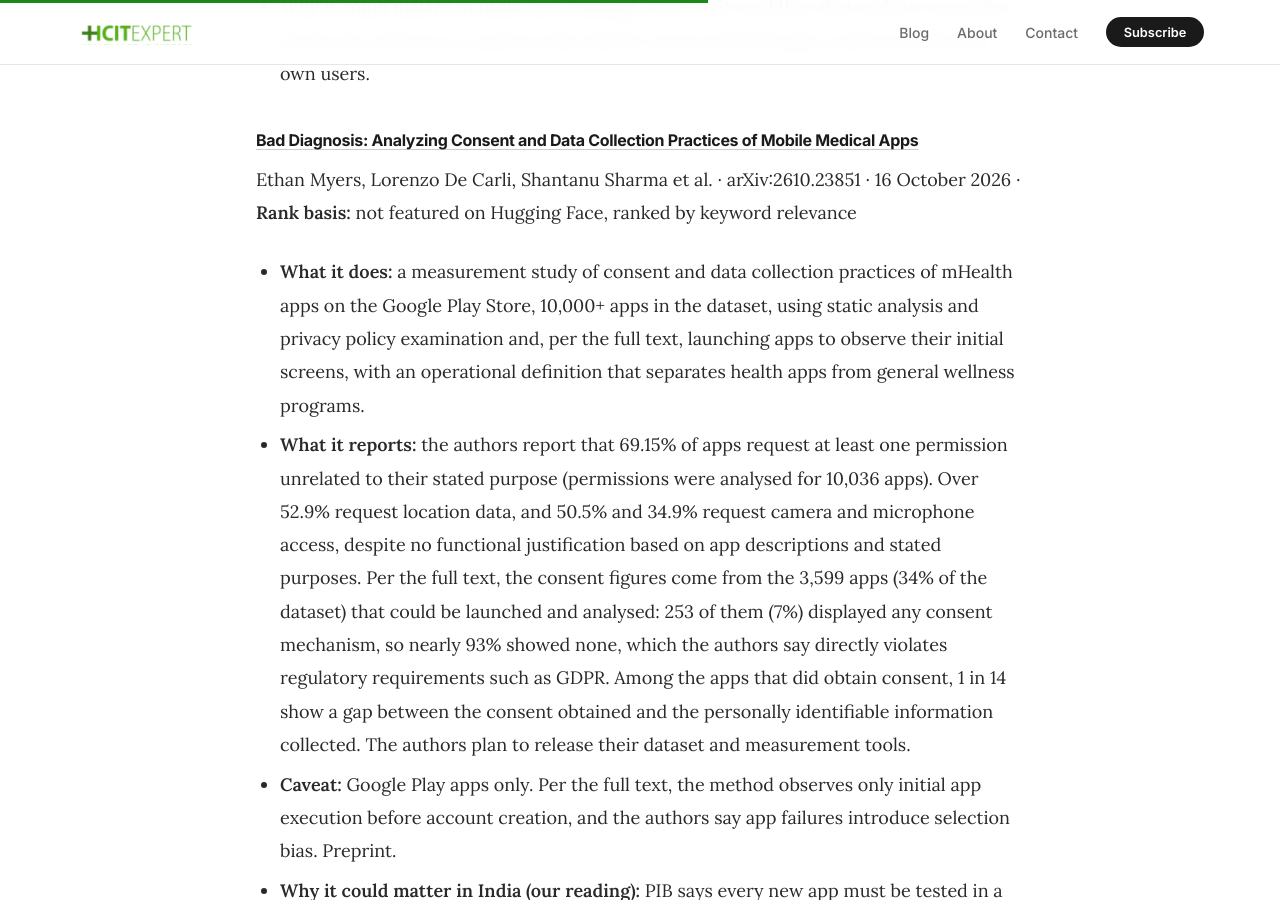
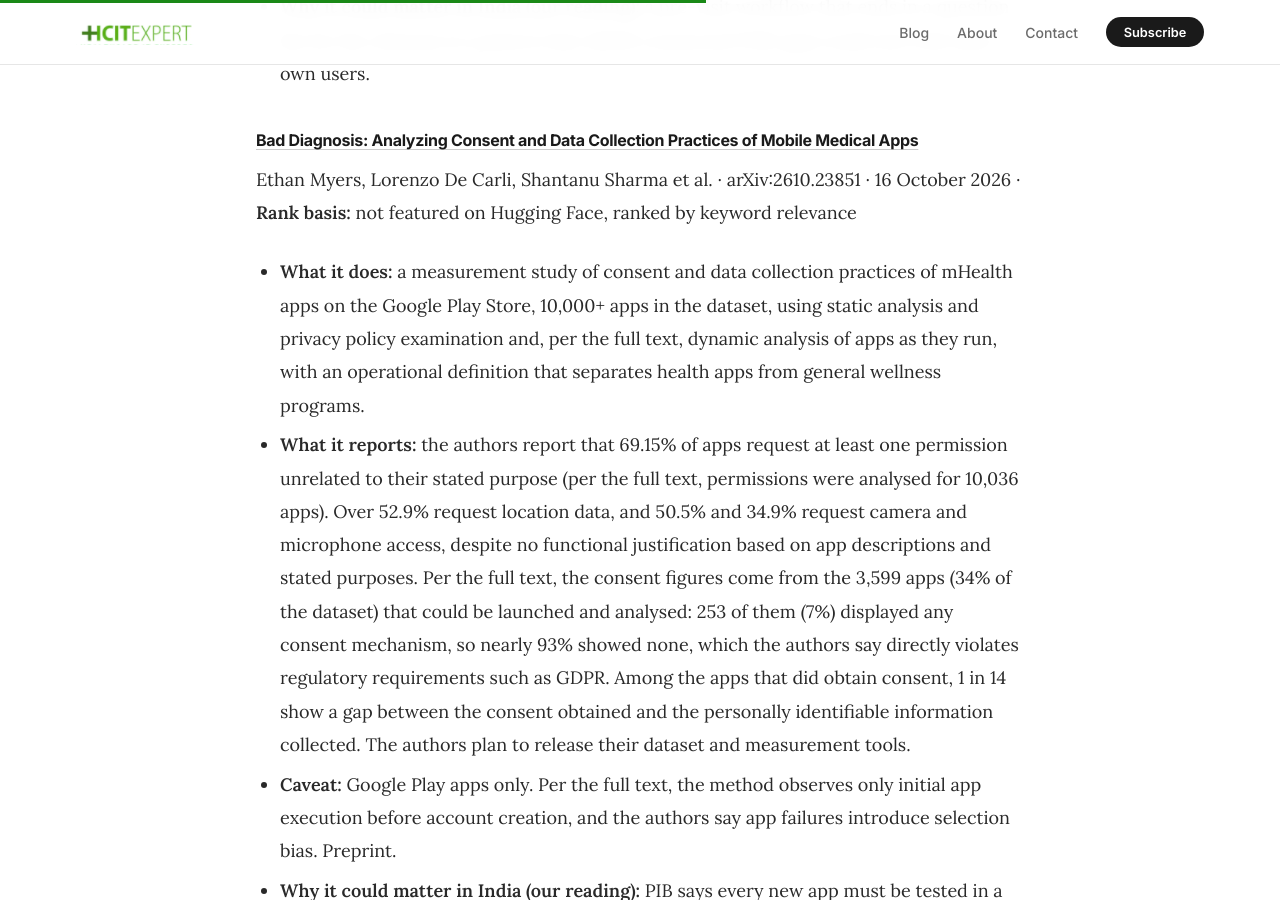
Before and after one commit to msharmas-yajur/hcitexpert-com, a Jekyll site: the page built from _posts/2026-11-15-the-research-radar-issue-001-ten-digital-health-preprints-november-2026.md, in a window 1280 px wide and 900 px high, scrolled down 9573 px. Built offline with Jekyll 4.4.1, drawn with Linux system fonts in a browser that asks for light colours; some of the changed text lies outside the part shown.

Commit message:
fix: mark every full-text detail; FAQ and Checking wording; PIB attribution
Restart checker pass 3 in progress; not merged.

Co-Authored-By: Claude Sonnet 5.5 <noreply@anthropic.com>
Claude-Session: https://claude.ai/code/session_013kodvpn1aXpbMMUpAaKEq4

```diff
--- a/_posts/2026-11-15-the-research-radar-issue-001-ten-digital-health-preprints-november-2026.md
+++ b/_posts/2026-11-15-the-research-radar-issue-001-ten-digital-health-preprints-november-2026.md
@@ -90,7 +90,7 @@ faq:
   - q: "How were these ten papers chosen?"
     a: "A script pooled arXiv preprints submitted between 1 and 15 November 2026 in AI, machine learning, vision, language, HCI, signal processing, statistics, medical physics and a few related categories, added papers featured on Hugging Face daily papers, and kept those with enough distinct health terms. That left 194 in scope from a pool of 665. Papers were ranked by Hugging Face upvotes, and papers not featured there ranked after them by keyword relevance. Six of the ten here were ranked by upvotes and four by the keyword fallback. One candidate was skipped after reading because it was about biomedical research agents rather than digital health or clinical care."
   - q: "Are these papers peer reviewed?"
-    a: "They are arXiv preprints. For eight of the ten, the arXiv record gives no peer-review status, so we cannot say whether they have been reviewed. Two note acceptance in their arXiv comments (NPCBench at the NeurIPS 2026 Evaluations and Datasets Track, and tEHR in Proceedings of Machine Learning Research, volume 346), but we read only the preprint abstracts, and results can change. Everything described here is what the authors report in their own abstracts, apart from the spotlight caveats marked as coming from the full text. None of it is clinical guidance, and none of it establishes that a tool is safe or effective in a clinic."
+    a: "They are arXiv preprints. For eight of the ten, the arXiv record gives no peer-review status, so we cannot say whether they have been reviewed. Two note acceptance in their arXiv comments (NPCBench at the NeurIPS 2026 Evaluations and Datasets Track, and tEHR in Proceedings of Machine Learning Research, volume 346), but we read only the preprint abstracts, and results can change. Everything described here is what the authors report in their own abstracts, apart from details marked as coming from the full text in the three spotlight entries (the caveats, and for Bad Diagnosis also the dynamic analysis method and the permission and consent denominators). None of it is clinical guidance, and none of it establishes that a tool is safe or effective in a clinic."
   - q: "How were the personal health records papers and apps chosen?"
     a: "The three papers came from a second shortlist run over a 90 day window (17 August to 15 November 2026) for papers mentioning personal health records, patient portals or health apps, ranked the same way as the main ten. None of the nine in-scope papers was featured on Hugging Face daily papers, so all were ranked by keyword relevance. The three apps are not a popularity or download ranking. They are one PHR or health-record app each from India, the Middle East and the US, the three markets we are tracking in the near term, each with a recent update or announcement on the operator's or government's own pages in 2026, described only from those pages. We have not tested the apps."
   - q: "Does a higher Hugging Face upvote count mean a better paper?"
@@ -234,8 +234,8 @@ Xincheng Tan, Matthew Thompson, Xiang Ji et al. · arXiv:2610.41437 · 30 Octobe
 
 Ethan Myers, Lorenzo De Carli, Shantanu Sharma et al. · arXiv:2610.23851 · 16 October 2026 · **Rank basis:** not featured on Hugging Face, ranked by keyword relevance
 
-- **What it does:** a measurement study of consent and data collection practices of mHealth apps on the Google Play Store, 10,000+ apps in the dataset, using static analysis and privacy policy examination and, per the full text, launching apps to observe their initial screens, with an operational definition that separates health apps from general wellness programs.
-- **What it reports:** the authors report that 69.15% of apps request at least one permission unrelated to their stated purpose (permissions were analysed for 10,036 apps). Over 52.9% request location data, and 50.5% and 34.9% request camera and microphone access, despite no functional justification based on app descriptions and stated purposes. Per the full text, the consent figures come from the 3,599 apps (34% of the dataset) that could be launched and analysed: 253 of them (7%) displayed any consent mechanism, so nearly 93% showed none, which the authors say directly violates regulatory requirements such as GDPR. Among the apps that did obtain consent, 1 in 14 show a gap between the consent obtained and the personally identifiable information collected. The authors plan to release their dataset and measurement tools.
+- **What it does:** a measurement study of consent and data collection practices of mHealth apps on the Google Play Store, 10,000+ apps in the dataset, using static analysis and privacy policy examination and, per the full text, dynamic analysis of apps as they run, with an operational definition that separates health apps from general wellness programs.
+- **What it reports:** the authors report that 69.15% of apps request at least one permission unrelated to their stated purpose (per the full text, permissions were analysed for 10,036 apps). Over 52.9% request location data, and 50.5% and 34.9% request camera and microphone access, despite no functional justification based on app descriptions and stated purposes. Per the full text, the consent figures come from the 3,599 apps (34% of the dataset) that could be launched and analysed: 253 of them (7%) displayed any consent mechanism, so nearly 93% showed none, which the authors say directly violates regulatory requirements such as GDPR. Among the apps that did obtain consent, 1 in 14 show a gap between the consent obtained and the personally identifiable information collected. The authors plan to release their dataset and measurement tools.
 - **Caveat:** Google Play apps only. Per the full text, the method observes only initial app execution before account creation, and the authors say app failures introduce selection bias. Preprint.
 - **Why it could matter in India (our reading):** PIB says every new app must be tested in a sandbox and pass a security audit that checks how the app handles and protects patient data before it can connect to ABDM. This paper does not study ABDM apps, but it examines the kind of permission and consent practices such checks bear on.
 
@@ -309,7 +309,7 @@ Read these as a sample of recent preprints chosen by a stated method, not as evi
 **Checking**
 
 - An independent reviewer, a separate AI agent that sees only the draft and our written procedure and not our research notes, re-derives each factual claim from the primary source (arXiv for papers, the operator's or government's own page for apps), and checks links, upvote counts and the numbers in this section. It approves the text or lists fixes. There are up to three review rounds, and an issue that is not approved by then is not published unless the human editor authorises more.
-- Papers are described from their abstracts and arXiv records, and results are reported as the authors' own. Where a caveat comes from a paper's full text, as for all three spotlight papers, the entry says so. Anything labelled "our reading" is editorial opinion, not a finding. Apps are described as their operators describe them, and we have not tested them.
+- Papers are described from their abstracts and arXiv records, and results are reported as the authors' own. Where an entry says so, details come from the full text: the three spotlight caveats, and for Bad Diagnosis also the dynamic analysis method and the permission and consent denominators. Anything labelled "our reading" is editorial opinion, not a finding. Apps are described as their operators describe them, and we have not tested them.
 - An AI reviewer can miss errors.
 
 ---
```
Also changed, not shown: other parts of _posts/2026-11-15-the-research-radar-issue-001-ten-digital-health-preprints-november-2026.md (+2 -2 lines), scripts/research-radar-runbook.md (+4 -2 lines).
